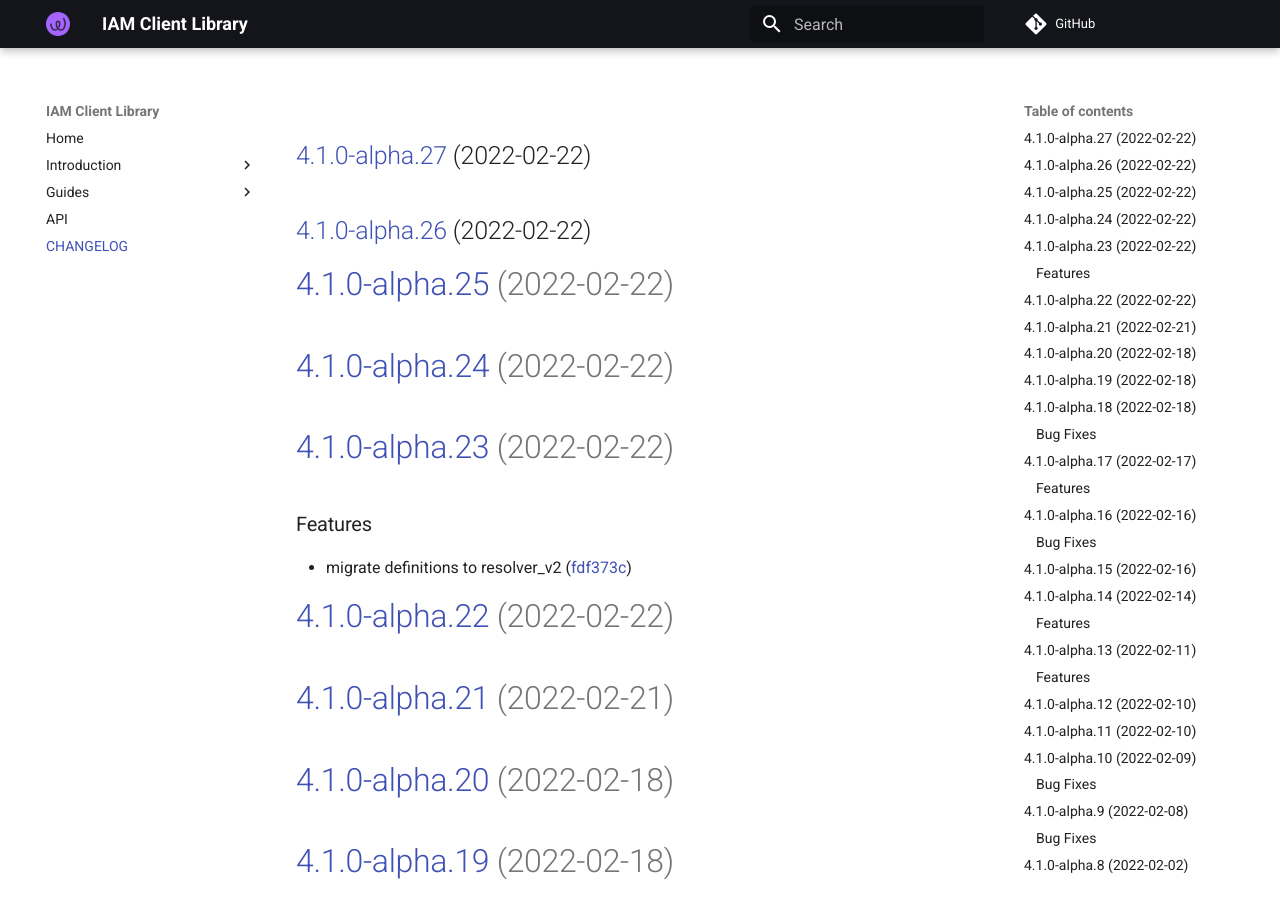
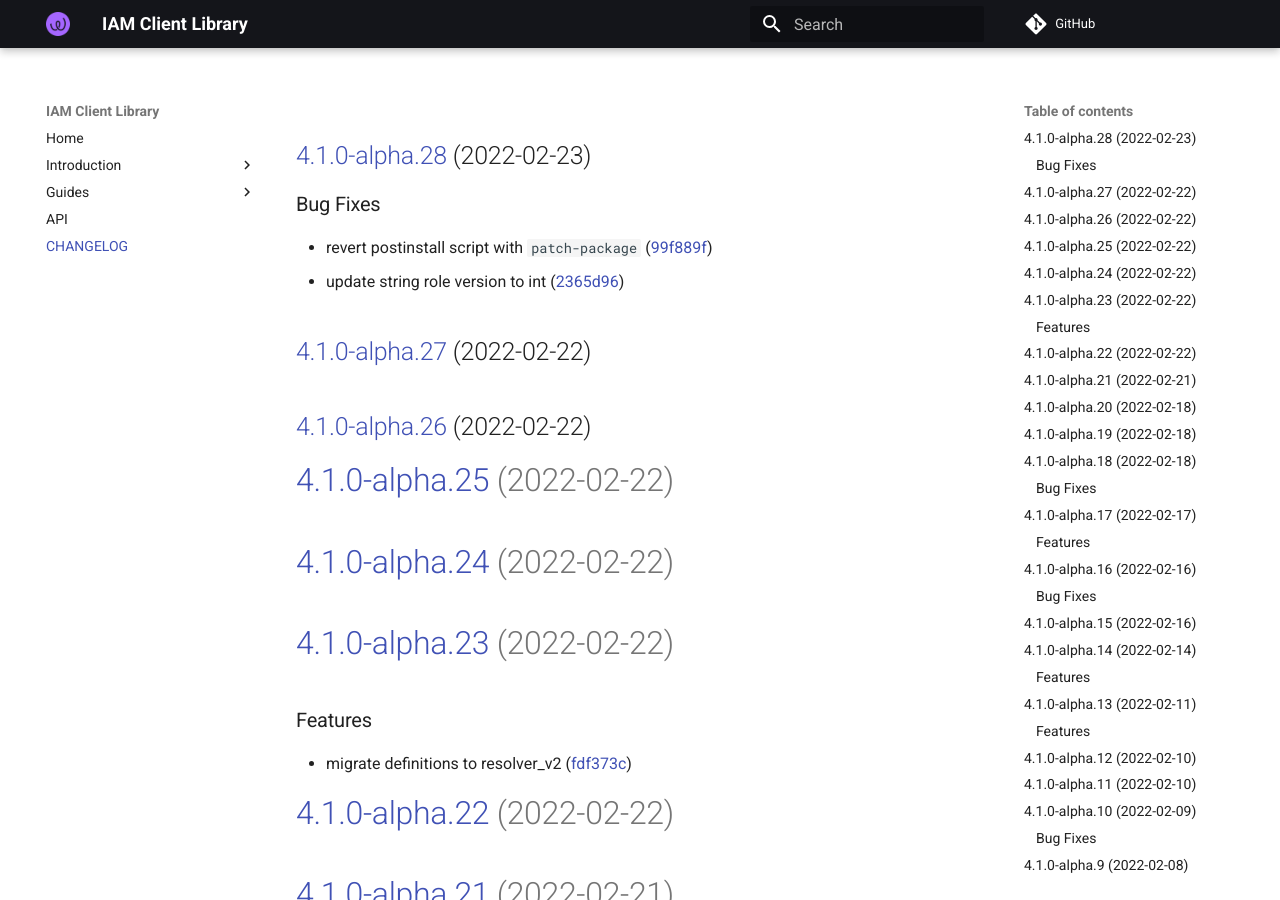
Before and after one commit to energywebfoundation/iam-client-lib, an MkDocs documentation site: the page built from docs/CHANGELOG.md, in a window 1280 px wide and 900 px high. Built offline with MkDocs 1.6.1 and Material for MkDocs 9.7.7, drawn with Linux system fonts in a browser that asks for light colours; comment, search, counter and statistics services are not loaded.

Commit message:
chore(release): 4.1.0-alpha.28 [skip ci]
## [4.1.0-alpha.28](https://github.com/energywebfoundation/iam-client-lib/compare/v4.1.0-alpha.27...v4.1.0-alpha.28) (2022-02-23)

### Bug Fixes

* revert postinstall script with `patch-package` ([99f889f](https://github.com/energywebfoundation/iam-client-lib/commit/99f889f7be5f57790ca578eb4218eabf4dae8a24))
* update string role version to int ([2365d96](https://github.com/energywebfoundation/iam-client-lib/commit/2365d96c5431669691d7956f2685c88361d42d19))

```diff
--- a/docs/CHANGELOG.md
+++ b/docs/CHANGELOG.md
@@ -1,3 +1,11 @@
+## [4.1.0-alpha.28](https://github.com/energywebfoundation/iam-client-lib/compare/v4.1.0-alpha.27...v4.1.0-alpha.28) (2022-02-23)
+
+
+### Bug Fixes
+
+* revert postinstall script with `patch-package` ([99f889f](https://github.com/energywebfoundation/iam-client-lib/commit/99f889f7be5f57790ca578eb4218eabf4dae8a24))
+* update string role version to int ([2365d96](https://github.com/energywebfoundation/iam-client-lib/commit/2365d96c5431669691d7956f2685c88361d42d19))
+
 ## [4.1.0-alpha.27](https://github.com/energywebfoundation/iam-client-lib/compare/v4.1.0-alpha.26...v4.1.0-alpha.27) (2022-02-22)
 
 ## [4.1.0-alpha.26](https://github.com/energywebfoundation/iam-client-lib/compare/v4.1.0-alpha.25...v4.1.0-alpha.26) (2022-02-22)
```
